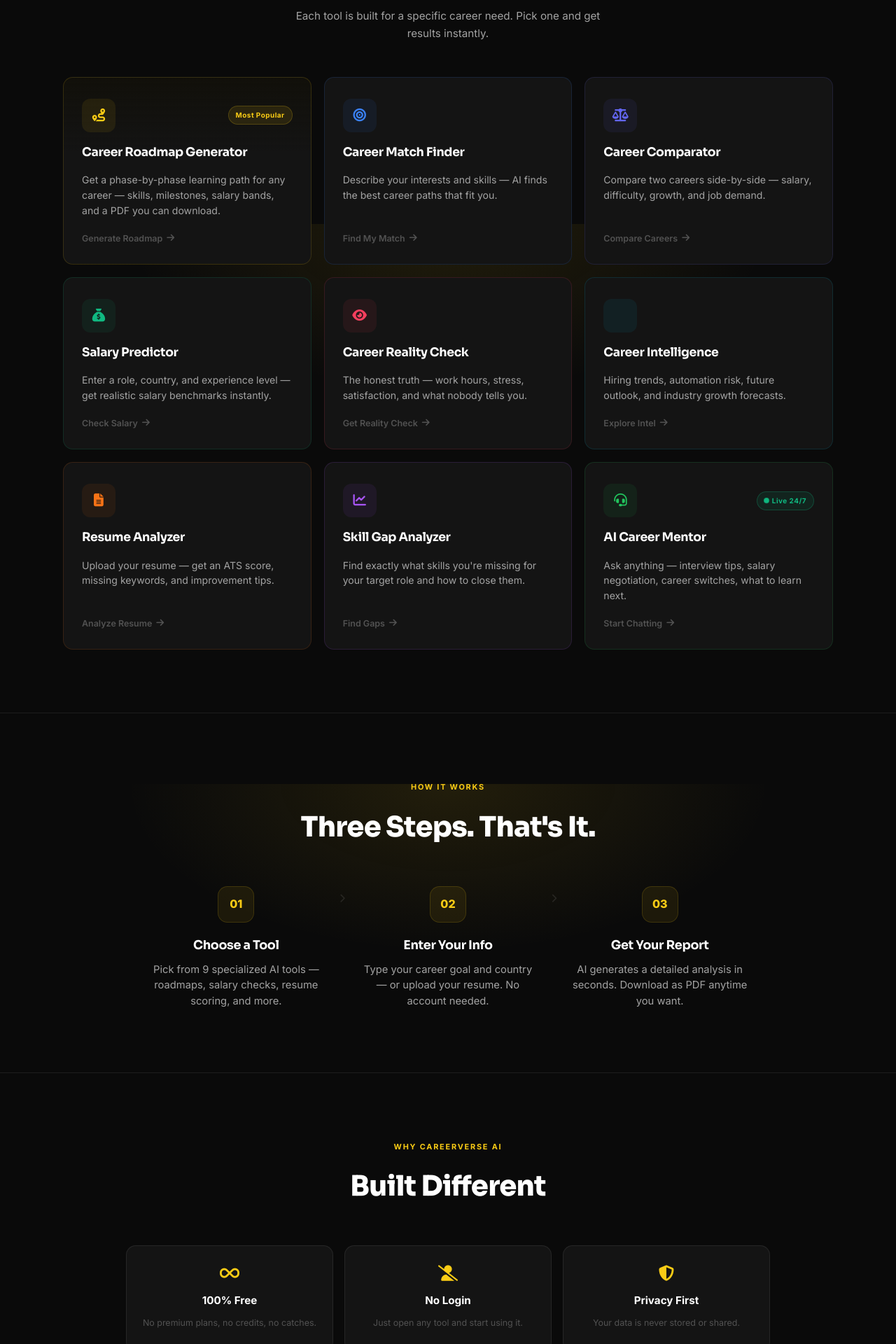
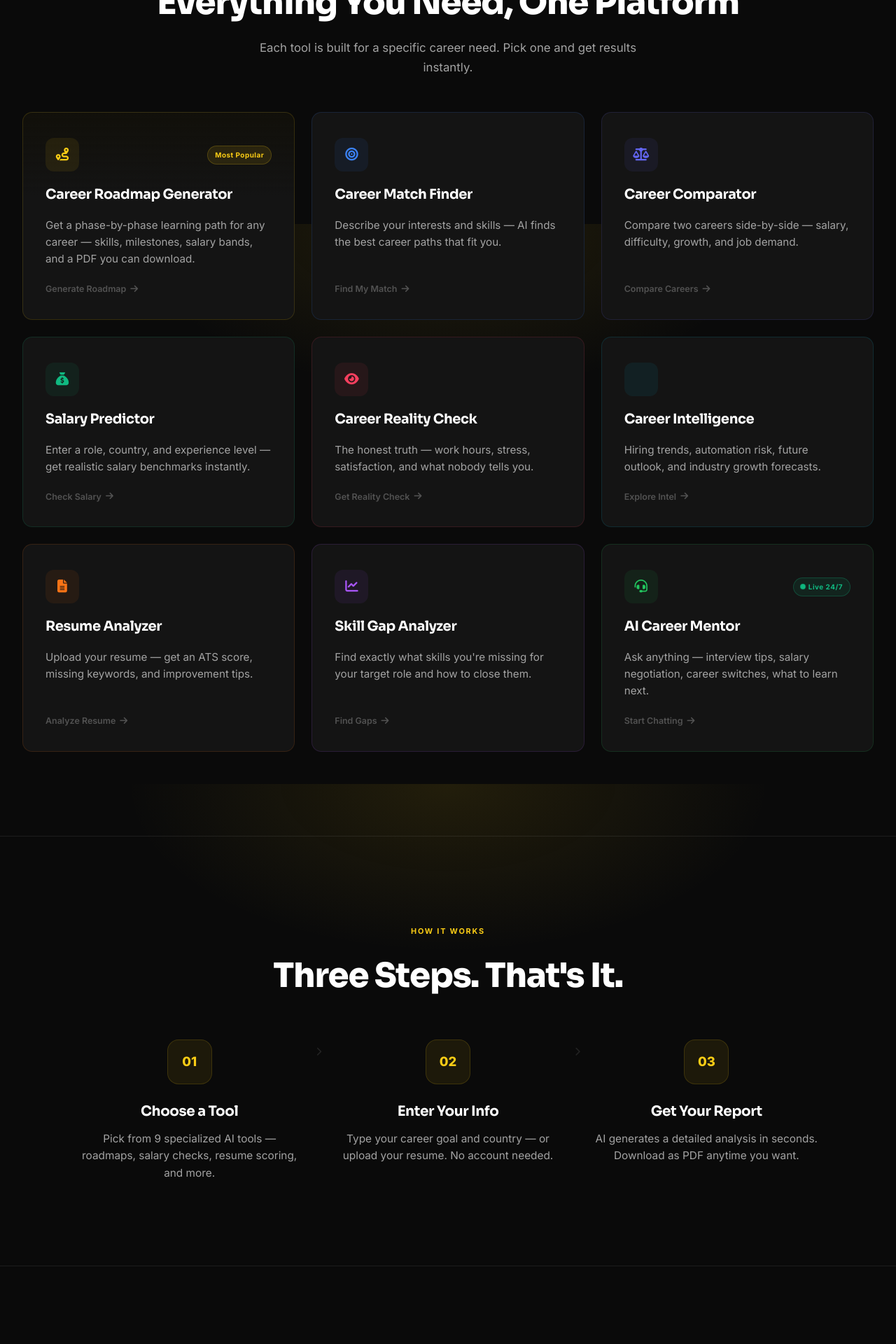
Before and after one commit to shubhodbirajdar928-hash/CareerVerse-AI, a Flask app: page / in a window 1280 px wide. Shown: the part 1280-3200 px from the top of the page at 70% size. Run offline with Flask 3, Linux system fonts and the light colour scheme; some libraries are stand-ins or nearby versions.

Commit message:
Scale up all subsequent sections on the home page (Grids, How it Works, FAQ, CTAs, and Headings) to match the Hero scale

```diff
--- a/static/css/home.css
+++ b/static/css/home.css
@@ -391,19 +391,19 @@
 }
 
 .section-header h2 {
-    font-size: clamp(1.7rem, 3.5vw, 2.5rem);
+    font-size: clamp(2rem, 4.5vw, 3rem);
     color: var(--text-heading);
     font-weight: 800;
     margin-bottom: 10px;
-    letter-spacing: -0.02em;
+    letter-spacing: -0.025em;
 }
 
 .section-header p {
-    font-size: 0.95rem;
+    font-size: 1.05rem;
     color: var(--text-secondary);
-    max-width: 480px;
+    max-width: 540px;
     margin: 0 auto;
-    line-height: 1.6;
+    line-height: 1.65;
 }
 
 .reveal {
@@ -478,15 +478,15 @@
 
 /* === TOOLS GRID === */
 .tools-section {
-    padding: 90px 32px;
+    padding: 120px 32px;
     border-bottom: 1px solid var(--border);
 }
 
 .tools-grid {
     display: grid;
     grid-template-columns: repeat(3, 1fr);
-    gap: 18px;
-    max-width: 1100px;
+    gap: 24px;
+    max-width: 1300px;
     margin: 0 auto;
 }
 
@@ -494,12 +494,12 @@
     background: var(--bg-card);
     border: 1px solid var(--border);
     border-radius: 14px;
-    padding: 30px 26px 26px;
+    padding: 36px 32px 32px;
     text-decoration: none;
     transition: all 0.3s cubic-bezier(0.4, 0, 0.2, 1);
     display: flex;
     flex-direction: column;
-    gap: 14px;
+    gap: 16px;
     position: relative;
     overflow: hidden;
 }
@@ -673,16 +673,16 @@
 }
 
 .tool-card h3 {
-    font-size: 1.08rem;
+    font-size: 1.22rem;
     color: var(--text-heading);
     font-weight: 700;
     margin: 0;
 }
 
 .tool-card p {
-    font-size: 0.88rem;
+    font-size: 0.95rem;
     color: var(--text-secondary);
-    line-height: 1.55;
+    line-height: 1.58;
     margin: 0;
     flex-grow: 1;
 }
@@ -705,12 +705,12 @@
 
 /* === HOW IT WORKS === */
 .how-section {
-    padding: 90px 32px;
+    padding: 120px 32px;
     border-bottom: 1px solid var(--border);
 }
 
 .how-grid {
-    max-width: 900px;
+    max-width: 1100px;
     margin: 0 auto;
     display: flex;
     align-items: flex-start;
@@ -725,30 +725,30 @@
 }
 
 .how-num {
-    width: 52px;
-    height: 52px;
-    border-radius: 14px;
+    width: 64px;
+    height: 64px;
+    border-radius: 16px;
     background: rgba(250, 204, 21, 0.08);
     border: 1px solid rgba(250, 204, 21, 0.15);
     color: var(--accent);
-    font-size: 1rem;
+    font-size: 1.15rem;
     font-weight: 800;
     display: grid;
     place-items: center;
-    margin: 0 auto 18px auto;
+    margin: 0 auto 22px auto;
 }
 
 .how-step h3 {
-    font-size: 1.1rem;
+    font-size: 1.25rem;
     color: var(--text-heading);
     font-weight: 700;
-    margin-bottom: 8px;
+    margin-bottom: 10px;
 }
 
 .how-step p {
-    font-size: 0.92rem;
+    font-size: 0.96rem;
     color: var(--text-secondary);
-    line-height: 1.55;
+    line-height: 1.6;
 }
 
 .how-connector {
@@ -762,23 +762,23 @@
 
 /* === WHY SECTION === */
 .why-section {
-    padding: 90px 32px;
+    padding: 120px 32px;
     border-bottom: 1px solid var(--border);
 }
 
 .why-grid {
-    max-width: 920px;
+    max-width: 1200px;
     margin: 0 auto;
     display: grid;
     grid-template-columns: repeat(3, 1fr);
-    gap: 16px;
+    gap: 24px;
 }
 
 .why-item {
     background: var(--bg-card);
     border: 1px solid var(--border);
     border-radius: 14px;
-    padding: 28px 22px;
+    padding: 36px 28px;
     text-align: center;
     transition: all 0.25s ease;
 }
@@ -789,38 +789,38 @@
 }
 
 .why-item i {
-    font-size: 1.4rem;
+    font-size: 1.6rem;
     color: var(--accent);
-    margin-bottom: 14px;
+    margin-bottom: 16px;
     display: block;
 }
 
 .why-item strong {
     display: block;
-    font-size: 0.95rem;
+    font-size: 1.1rem;
     color: var(--text-heading);
     font-weight: 700;
-    margin-bottom: 4px;
+    margin-bottom: 6px;
 }
 
 .why-item span {
-    font-size: 0.78rem;
+    font-size: 0.86rem;
     color: var(--text-muted);
-    line-height: 1.4;
+    line-height: 1.45;
 }
 
 /* === FAQ === */
 .faq-section {
-    padding: 90px 32px;
+    padding: 120px 32px;
     border-bottom: 1px solid var(--border);
 }
 
 .faq-container {
-    max-width: 750px;
+    max-width: 900px;
     margin: 0 auto;
     display: flex;
     flex-direction: column;
-    gap: 6px;
+    gap: 10px;
 }
 
 .faq-item {
```
Also changed, not shown: other parts of static/css/home.css (+11 -11 lines).
